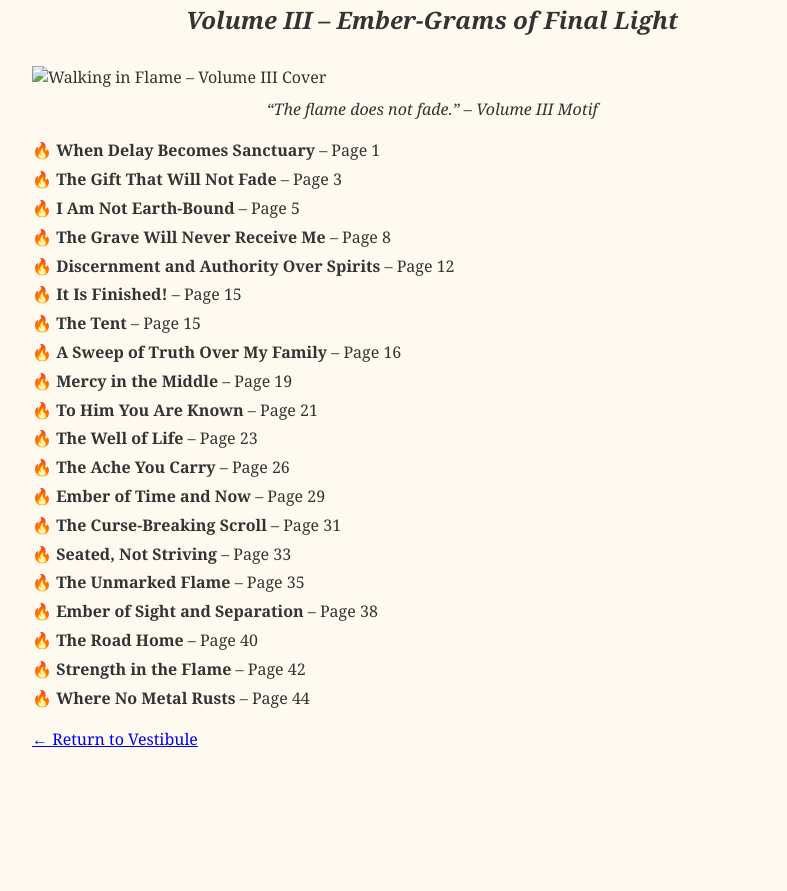
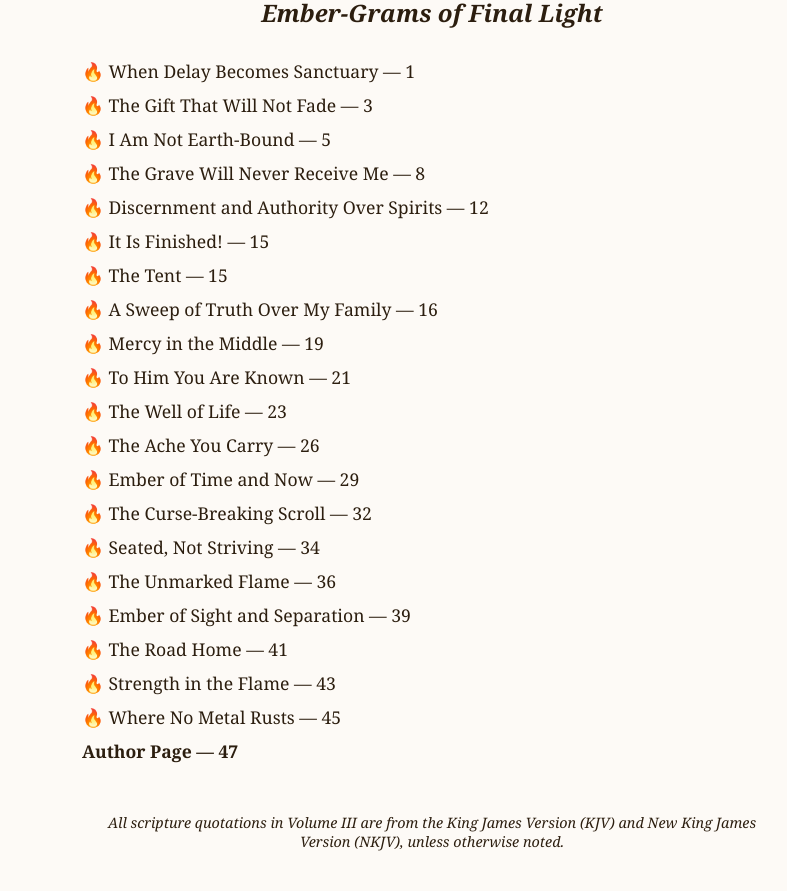
Before and after one commit to jpembersmith/vestibule-of-embers, a plain HTML site: page walking-in-flame-volume-III.html in a window 1280 px wide. Shown: the part 128-1019 px from the top of the page, without its empty margins (208-995 px from the left). Before the commit the page ends 934 px from the top, so only its background shows below. Drawn offline with Linux system fonts and the light colour scheme.

Commit message:
Update walking-in-flame-volume-III.html

```diff
--- a/walking-in-flame-volume-III.html
+++ b/walking-in-flame-volume-III.html
@@ -1,75 +1,83 @@
 <!DOCTYPE html>
-<html>
+<html lang="en">
 <head>
+  <meta charset="UTF-8">
+  <meta name="description" content="Walking in Flame Volume III – Ember-Grams of Final Light by Jimmy L Powell Jr.">
+  <meta name="keywords" content="Ember-Grams, spiritual declarations, Christian poetry, restoration scrolls, Jimmy Powell, Walking in Flame">
+  <meta name="author" content="Jimmy L Powell Jr.">
+  <meta name="viewport" content="width=device-width, initial-scale=1.0">
   <title>Walking in Flame – Volume III</title>
   <style>
     body {
-        font-family: Georgia, serif;
-        background-color: #fffaf0;
-        color: #333;
+      font-family: 'Georgia', serif;
+      background-color: #fdfaf6;
+      color: #2c1e0f;
       padding: 40px;
-        max-width: 800px;
+      max-width: 700px;
       margin: auto;
     }
     h1 {
       text-align: center;
-        font-size: 2.2em;
+      font-size: 2em;
       margin-bottom: 10px;
     }
     h2 {
+      text-align: center;
       font-style: italic;
-        text-align: center;
       margin-bottom: 30px;
     }
-      img {
-        display: block;
-        margin: auto;
-        max-width: 100%;
-        height: auto;
+    ul {
+      list-style-type: none;
+      padding-left: 0;
     }
-      ul {
-        line-height: 1.8;
-        padding-left: 0;
-        list-style-type: none;
+    li {
+      margin-bottom: 10px;
+      font-size: 1.1em;
     }
-      li::before {
-        content: "🔥 ";
+    .flame {
+      color: #b22222;
+      font-weight: bold;
+    }
+    .footer {
+      margin-top: 50px;
+      text-align: center;
+      font-size: 0.9em;
+      font-style: italic;
     }
   </style>
 </head>
 <body>
-    <h1>Walking in Flame</h1>
-    <h2>Volume III – Ember-Grams of Final Light</h2>
 
-    <img src="volume-3-cover.jpg" alt="Walking in Flame – Volume III Cover">
-
-    <p style="text-align:center; font-style:italic; margin-top:10px;">
-      “The flame does not fade.” – Volume III Motif
-    </p>
+  <h1>🔥 Walking in Flame – Volume III</h1>
+  <h2>Ember-Grams of Final Light</h2>
 
   <ul>
-      <li><strong>When Delay Becomes Sanctuary</strong> – Page 1</li>
-      <li><strong>The Gift That Will Not Fade</strong> – Page 3</li>
-      <li><strong>I Am Not Earth-Bound</strong> – Page 5</li>
-      <li><strong>The Grave Will Never Receive Me</strong> – Page 8</li>
-      <li><strong>Discernment and Authority Over Spirits</strong> – Page 12</li>
-      <li><strong>It Is Finished!</strong> – Page 15</li>
-      <li><strong>The Tent</strong> – Page 15</li>
-      <li><strong>A Sweep of Truth Over My Family</strong> – Page 16</li>
-      <li><strong>Mercy in the Middle</strong> – Page 19</li>
-      <li><strong>To Him You Are Known</strong> – Page 21</li>
-      <li><strong>The Well of Life</strong> – Page 23</li>
-      <li><strong>The Ache You Carry</strong> – Page 26</li>
-      <li><strong>Ember of Time and Now</strong> – Page 29</li>
-      <li><strong>The Curse-Breaking Scroll</strong> – Page 31</li>
-      <li><strong>Seated, Not Striving</strong> – Page 33</li>
-      <li><strong>The Unmarked Flame</strong> – Page 35</li>
-      <li><strong>Ember of Sight and Separation</strong> – Page 38</li>
-      <li><strong>The Road Home</strong> – Page 40</li>
-      <li><strong>Strength in the Flame</strong> – Page 42</li>
-      <li><strong>Where No Metal Rusts</strong> – Page 44</li>
+    <li><span class="flame">🔥</span> When Delay Becomes Sanctuary — 1</li>
+    <li><span class="flame">🔥</span> The Gift That Will Not Fade — 3</li>
+    <li><span class="flame">🔥</span> I Am Not Earth-Bound — 5</li>
+    <li><span class="flame">🔥</span> The Grave Will Never Receive Me — 8</li>
+    <li><span class="flame">🔥</span> Discernment and Authority Over Spirits — 12</li>
+    <li><span class="flame">🔥</span> It Is Finished! — 15</li>
+    <li><span class="flame">🔥</span> The Tent — 15</li>
+    <li><span class="flame">🔥</span> A Sweep of Truth Over My Family — 16</li>
+    <li><span class="flame">🔥</span> Mercy in the Middle — 19</li>
+    <li><span class="flame">🔥</span> To Him You Are Known — 21</li>
+    <li><span class="flame">🔥</span> The Well of Life — 23</li>
+    <li><span class="flame">🔥</span> The Ache You Carry — 26</li>
+    <li><span class="flame">🔥</span> Ember of Time and Now — 29</li>
+    <li><span class="flame">🔥</span> The Curse-Breaking Scroll — 32</li>
+    <li><span class="flame">🔥</span> Seated, Not Striving — 34</li>
+    <li><span class="flame">🔥</span> The Unmarked Flame — 36</li>
+    <li><span class="flame">🔥</span> Ember of Sight and Separation — 39</li>
+    <li><span class="flame">🔥</span> The Road Home — 41</li>
+    <li><span class="flame">🔥</span> Strength in the Flame — 43</li>
+    <li><span class="flame">🔥</span> Where No Metal Rusts — 45</li>
+    <li><strong>Author Page — 47</strong></li>
   </ul>
 
-    <p><a href="index.html">← Return to Vestibule</a></p>
+  <div class="footer">
+    All scripture quotations in Volume III are from the King James Version (KJV) and New King James Version (NKJV), unless otherwise noted.
+  </div>
+
 </body>
 </html>
```
Lines whose indentation alone changed are shown as unchanged.
